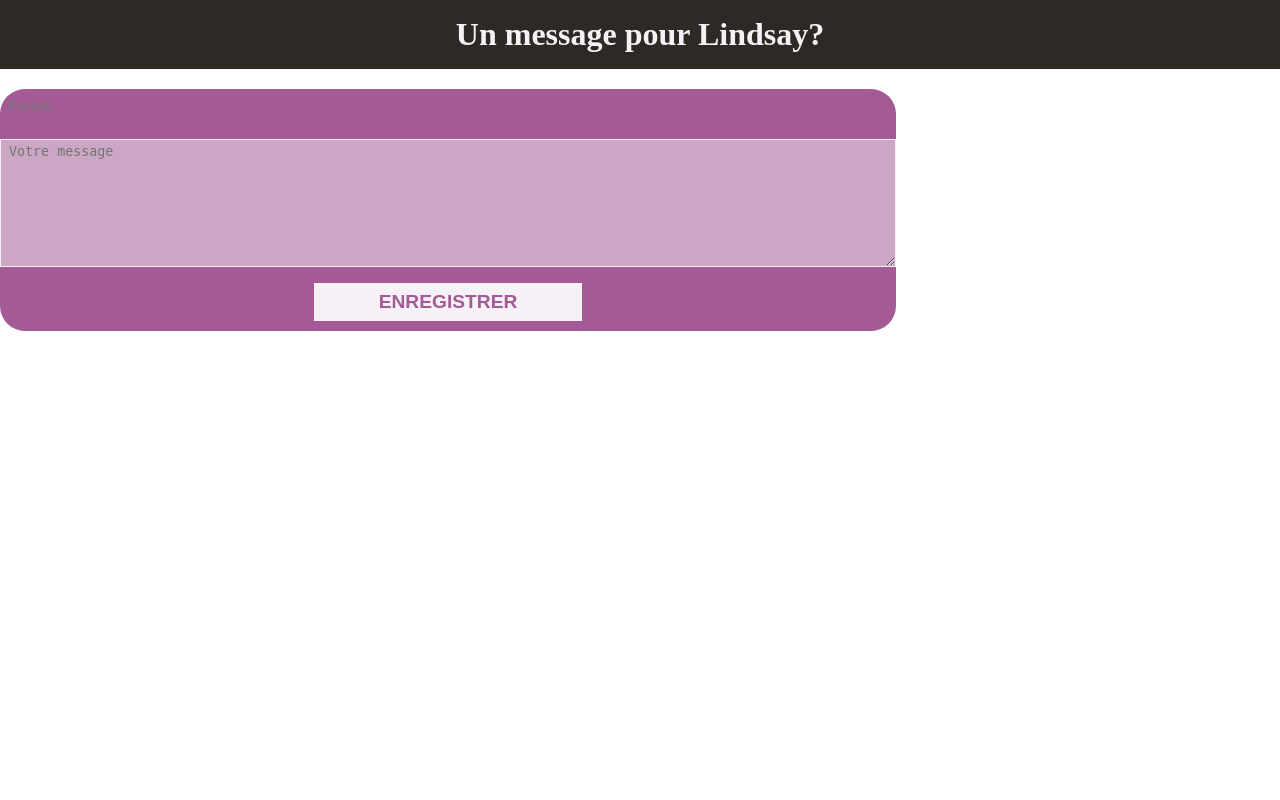
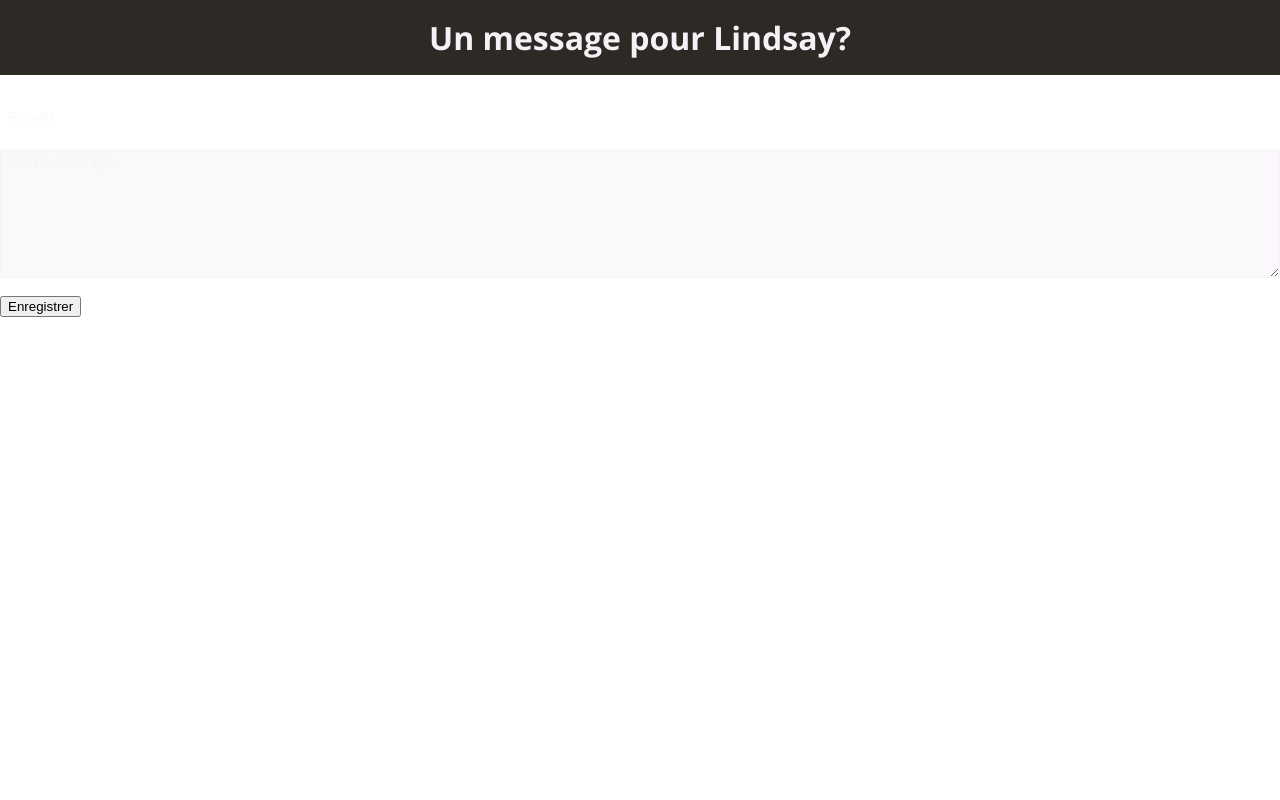
Before and after one commit to spychest/TopsyCrete, a Symfony app: template templates/message/index.html.twig in a window 1280 px wide. Run offline with Twig, Linux system fonts and the light colour scheme; the template is opened without the code that fills it, so the values that code supplies are empty; some libraries are stand-ins or nearby versions.

Commit message:
Name modification for form class Remove root.css import Add Google Font

```diff
--- a/public/style/form.css
+++ b/public/style/form.css
@@ -1,6 +1,4 @@
-@import url(root.css);
-
-.sender{
+.sendForm{
     position: relative;
     width: 70%;
     margin: 0 15%;
@@ -22,6 +20,9 @@
     background: none;
     box-sizing: border-box;
 }
+#name::placeholder{
+    color: var(--white-50);
+}
 #name:focus{
     outline: none;
     border-bottom: 2px solid var(--white);
@@ -37,12 +38,15 @@
     background-color: var(--white-50);
     box-sizing: border-box;
 }
+#content::placeholder{
+    color: var(--white-50);
+}
 #content:focus{
     outline: none;
     border: 1px solid var(--blue);
 }
 
-.sender>input[type=submit]{
+.sendForm>input[type=submit]{
     width: 30%;
     margin: 10px 35%;
     padding: 0.5rem 0.25rem;
@@ -54,13 +58,13 @@
     text-transform: uppercase;
     cursor: pointer;
 }
-.sender>input[type=submit]:hover{
+.sendForm>input[type=submit]:hover{
     background-color: var(--black);
     color: var(--white);
 }
 
 @media screen and (max-width: 1024px) {
-    .sender{
+    .sendForm{
         width: calc(100% - 3rem);
         margin: 0 1.5rem;
     }
--- a/public/style/messages.css
+++ b/public/style/messages.css
@@ -1,5 +1,3 @@
-@import url(root.css);
-
 .msg{
     position: relative;
     width: 60%;
--- a/public/style/root.css
+++ b/public/style/root.css
@@ -1,3 +1,5 @@
+@import url('https://fonts.googleapis.com/css2?family=Open+Sans:ital,wght@0,300..800;1,300..800&display=swap');
+
 :root{
     --blue: #3CB4E5;
     --pink: #A45A95;
@@ -13,6 +15,8 @@ html{
 body{
     margin: 0; padding: 0;
     width: 100%; height: 100%;
+    font-family: 'Open Sans', sans-serif;
+    font-optical-sizing: auto;
 }
 
 .siteTitle{
```
